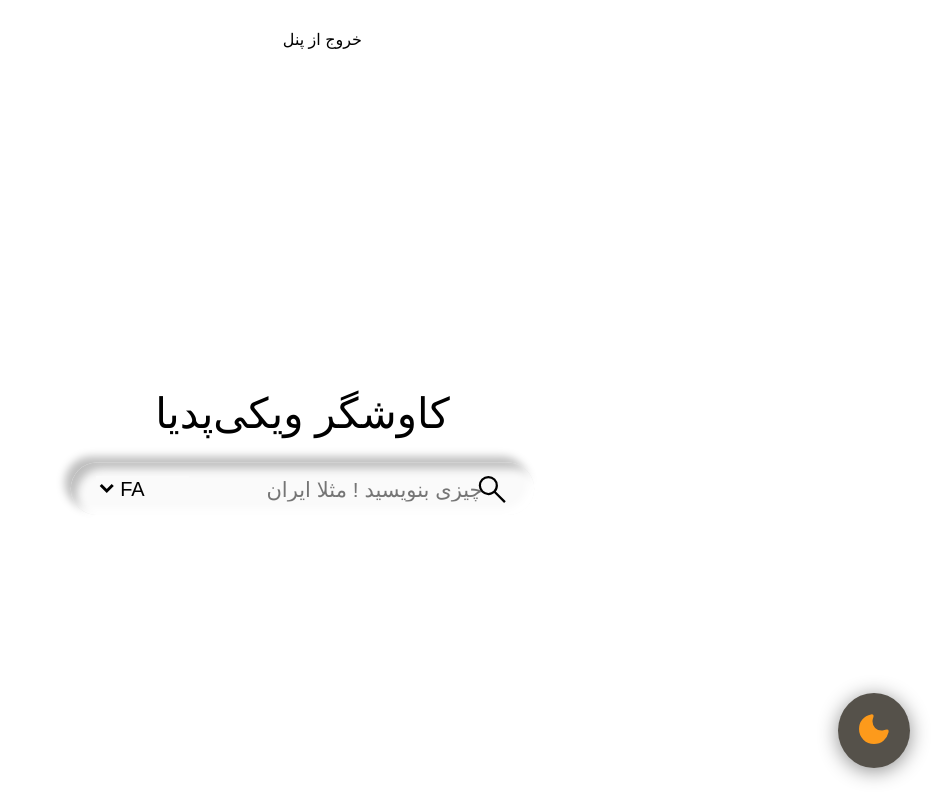
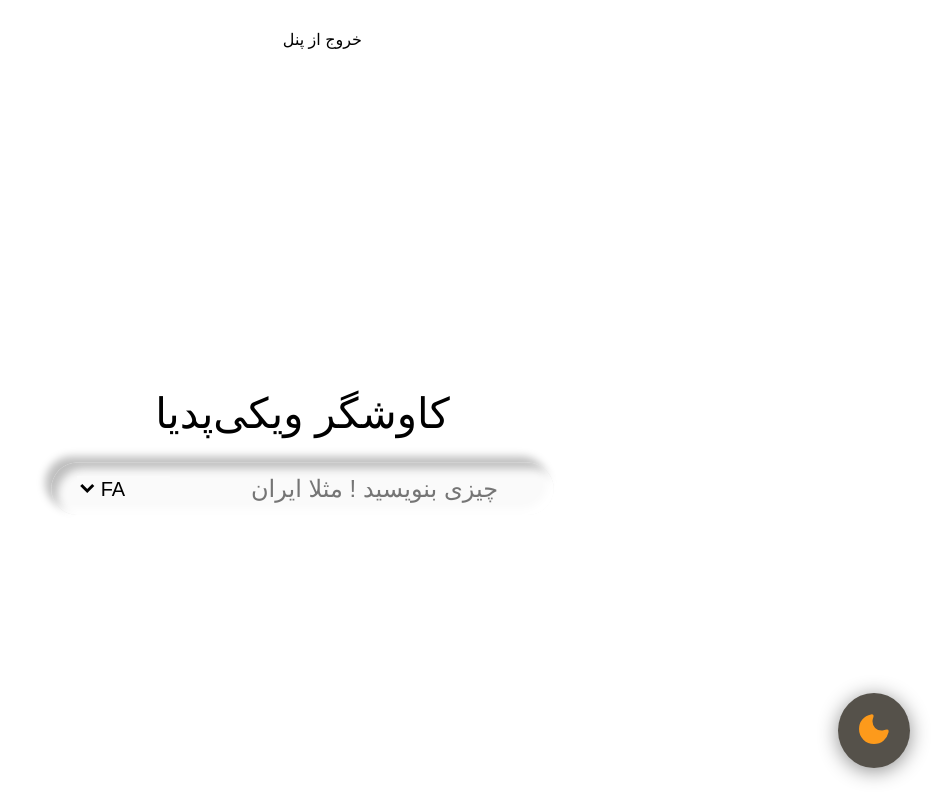
Before and after one commit to hamed-zeidabadi/user-authentication-API, a plain HTML site: page FrontEnd/admin/index.html in a window 1280 px wide. Shown: the whole page, without its empty margins (338-1280 px from the left). Drawn offline with Linux system fonts and the light colour scheme; sample sign-in values are in the browser's storage; a small style sheet from the web is missing.

Commit message:
fix bug ui

```diff
--- a/FrontEnd/admin/index.html
+++ b/FrontEnd/admin/index.html
@@ -40,7 +40,7 @@
               <input id="search" placeholder="چیزی بنویسید ! مثلا ایران" type="text" max="100" oninput="onInput(this.value)" onload="resetValue(this)" autoFocus>
               </input>
               <!-- Article Icon -->
-              <svg xmlns="http://www.w3.org/2000/svg" viewBox="0 0 48 48">
+              <!-- <svg xmlns="http://www.w3.org/2000/svg" viewBox="0 0 48 48">
                 <path d="M39.8 41.95 26.65 28.8Q25.15 30.1 23.15 30.825Q21.15 31.55
                        18.9 31.55Q13.5 31.55 9.75 27.8Q6 24.05 6 18.75Q6 13.45 9.75 9.7Q13.5
                        5.95 18.85 5.95Q24.15 5.95 27.875 9.7Q31.6 13.45 31.6 18.75Q31.6 20.9
@@ -48,7 +48,7 @@
                        25.675Q28.6 22.8 28.6 18.75Q28.6 14.7 25.75 11.825Q22.9 8.95 18.85 8.95Q14.75 8.95
                        11.875 11.825Q9 14.7 9 18.75Q9 22.8 11.875 25.675Q14.75
                        28.55 18.85 28.55Z" />
-              </svg>
+              </svg> -->
               <select class="select-language" onchange="selectLanguage(this.value)">
                 <option value="en" >en</option>
                 <option value="fa" selected="selected" >fa</option>
--- a/FrontEnd/admin/style.css
+++ b/FrontEnd/admin/style.css
@@ -410,3 +410,8 @@
 #exit-btn {
   cursor: pointer;
 }
+
+.search-container > input[type="text"] {
+  font-family: inherit;
+  font-size: 1em;
+}
--- a/FrontEnd/main.js
+++ b/FrontEnd/main.js
@@ -152,8 +152,8 @@
       }),
     }).then((response) => {
       if (response.status) {
+        success("ثبت نام با موفقیت انجام شد");
         window.localStorage.setItem("auth_token", String("inital_token"));
-        success("ثبت نام با موفقیت انجام شد");
         window.location.replace("http://127.0.0.1:5500/FrontEnd/admin");
       } else {
         danger("اووپس ! مشکلی پیش اومده !");
```
